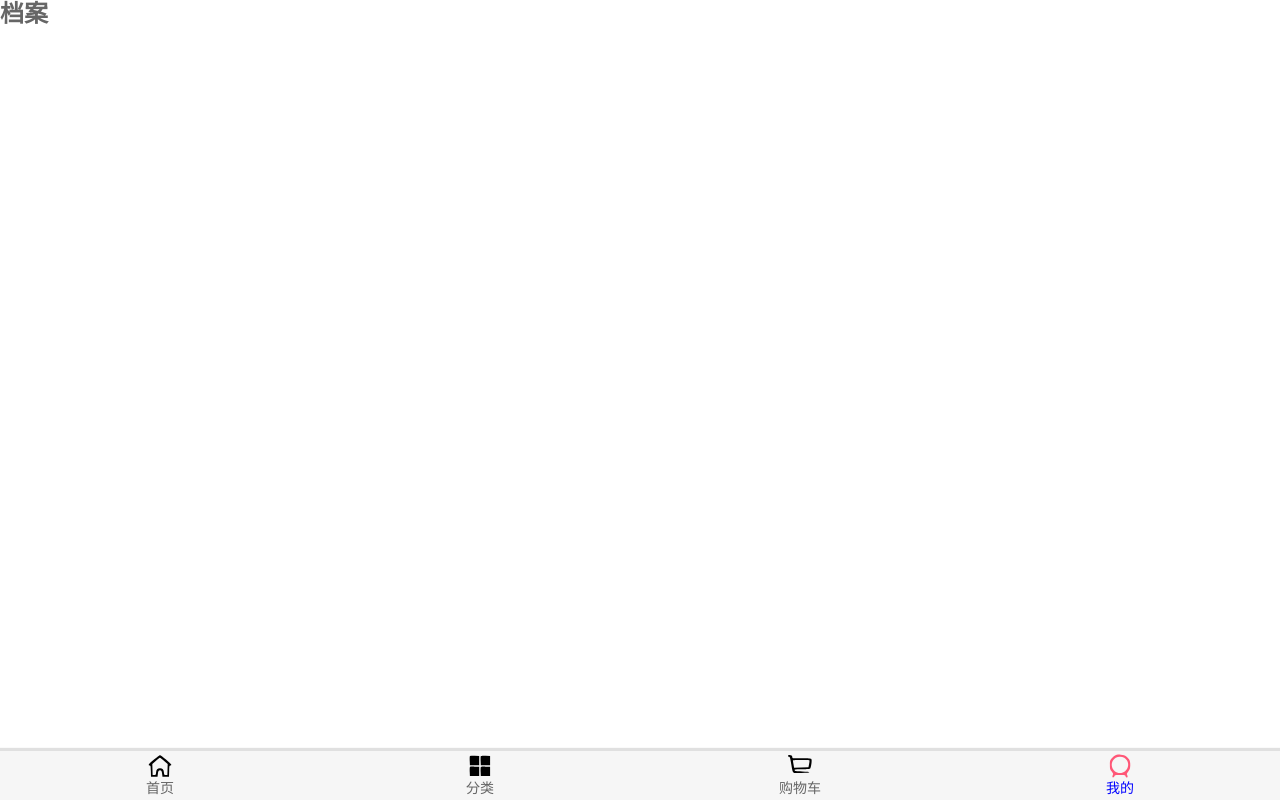
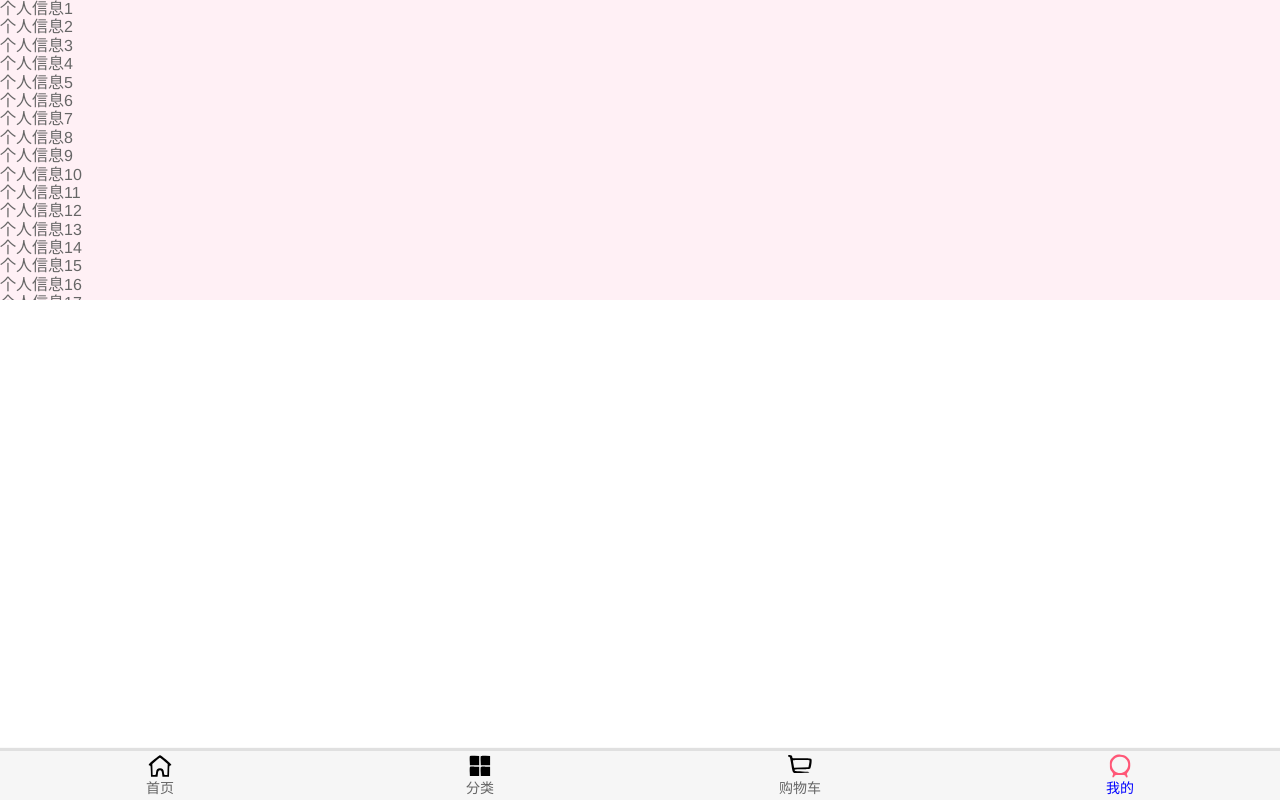
Before and after one commit to NiaHome/supermall, a Vue app: page /profile in a window 1280 px wide. Built offline with nearby package versions, Linux system fonts and the light colour scheme.

Commit message:
控制返回顶部的显示与隐藏

```diff
--- a/src/components/common/scroll/Scroll.vue
+++ b/src/components/common/scroll/Scroll.vue
@@ -11,14 +11,41 @@
 
   export default {
       name: "Scroll",
+    props: {
+      probeType: {
+        type: Number,
+        default() {
+          return 0;
+        }
+      }
+    },
     data() {
       return {
         scroll: null
       }
     },
     mounted() {
+      //1.创建对象
       this.scroll = new BScroll(this.$refs.wrapper,{
+        probeType: this.probeType,
+        pullUpLoad: true,
+        click: true
       })
+
+      //2.监听滚动位置
+      this.scroll.on('scroll', (position) => {
+        this.$emit('scroll', position)
+      })
+
+      //3.监听上拉事件
+      this.scroll.on('pullingUp', () => {
+        console.log('上拉加载更多');
+      })
+    },
+    methods: {
+        scrollTo(x, y, time=300) {
+          this.scroll.scrollTo(x, y, time);
+        }
     }
   }
 </script>
--- a/src/views/home/Home.vue
+++ b/src/views/home/Home.vue
@@ -2,7 +2,7 @@
 <div id="home">
   <nav-bar class="home-nav"><div slot="center">购物街</div></nav-bar>
   <div class="wrapper" ref="aaa">
-    <div class="content"  ref="scroll">
+    <div class="content"  ref="scroll" :probe-type="3">
       <home-swiper :banners="banners"/>
       <home-recommend-view :recommends="recommends"/>
       <feature-view/>
@@ -12,7 +12,7 @@
     </div>
   </div>
 
-  <back-top @click.native="backClick"/>
+  <back-top @click.native="backClick" v-show="isShowBackTop"/>
   <!--<ul>-->
     <!--<li>分类1</li>-->
     <!--<li>分类2</li>-->
@@ -88,8 +88,9 @@
     },
     data() {
       return {
+        isShowBackTop: false,
         scroll: null,
-        msg: 'a',
+        position: null,
         banners: [],
         recommends: [],
         titles: ['流行', '新款', '精选'],
@@ -116,15 +117,15 @@
       this.getHomeGoods('sell');
     },
     mounted() {
-      // console.log(this.$refs.aaa);
-      // console.log(document.querySelector('.wrapper'));
       this.scroll = new BScroll(document.querySelector('.wrapper'),{
         probeType: 3,
         pullUpLoad: true,
         click: true
       })
       this.scroll.on('scroll', (position) => {
-        // console.log(position);
+        console.log(position);
+        this.position = position;
+        this.isShowBackTop = -position.y > 50
       })
       this.scroll.on('pullingUp', () => {
         console.log('上拉加载更多');
--- a/src/views/profile/Profile.vue
+++ b/src/views/profile/Profile.vue
@@ -1,13 +1,81 @@
 <template>
-<h2>档案</h2>
+  <div>
+    <scroll class="content" :probeType="3" @scroll="contentScroll">
+      <ul>
+        <li>个人信息1</li>
+        <li>个人信息2</li>
+        <li>个人信息3</li>
+        <li>个人信息4</li>
+        <li>个人信息5</li>
+        <li>个人信息6</li>
+        <li>个人信息7</li>
+        <li>个人信息8</li>
+        <li>个人信息9</li>
+        <li>个人信息10</li>
+        <li>个人信息11</li>
+        <li>个人信息12</li>
+        <li>个人信息13</li>
+        <li>个人信息14</li>
+        <li>个人信息15</li>
+        <li>个人信息16</li>
+        <li>个人信息17</li>
+        <li>个人信息18</li>
+        <li>个人信息19</li>
+        <li>个人信息20</li>
+        <li>个人信息21</li>
+        <li>个人信息22</li>
+        <li>个人信息23</li>
+        <li>个人信息24</li>
+        <li>个人信息25</li>
+        <li>个人信息26</li>
+        <li>个人信息27</li>
+        <li>个人信息28</li>
+        <li>个人信息29</li>
+        <li>个人信息30</li>
+        <li>个人信息31</li>
+        <li>个人信息32</li>
+        <li>个人信息33</li>
+        <li>个人信息34</li>
+        <li>个人信息35</li>
+        <li>个人信息36</li>
+        <li>个人信息37</li>
+        <li>个人信息38</li>
+        <li>个人信息39</li>
+        <li>个人信息40</li>
+        <li>个人信息41</li>
+        <li>个人信息42</li>
+        <li>个人信息43</li>
+        <li>个人信息44</li>
+        <li>个人信息45</li>
+        <li>个人信息46</li>
+        <li>个人信息47</li>
+        <li>个人信息48</li>
+        <li>个人信息49</li>
+        <li>个人信息50</li>
+      </ul>
+    </scroll>
+  </div>
 </template>
 
 <script>
+  import Scroll from 'components/common/scroll/Scroll'
     export default {
-        name: "Profile"
+        name: "Profile",
+      components: {
+        Scroll
+      },
+      methods: {
+        contentScroll(position) {
+          console.log(position);
+        }
+      }
     }
 </script>
 
 <style scoped>
-
+ .content {
+   height: 300px;
+   background-color: lavenderblush;
+   overflow: hidden;
+ }
 </style>
```
